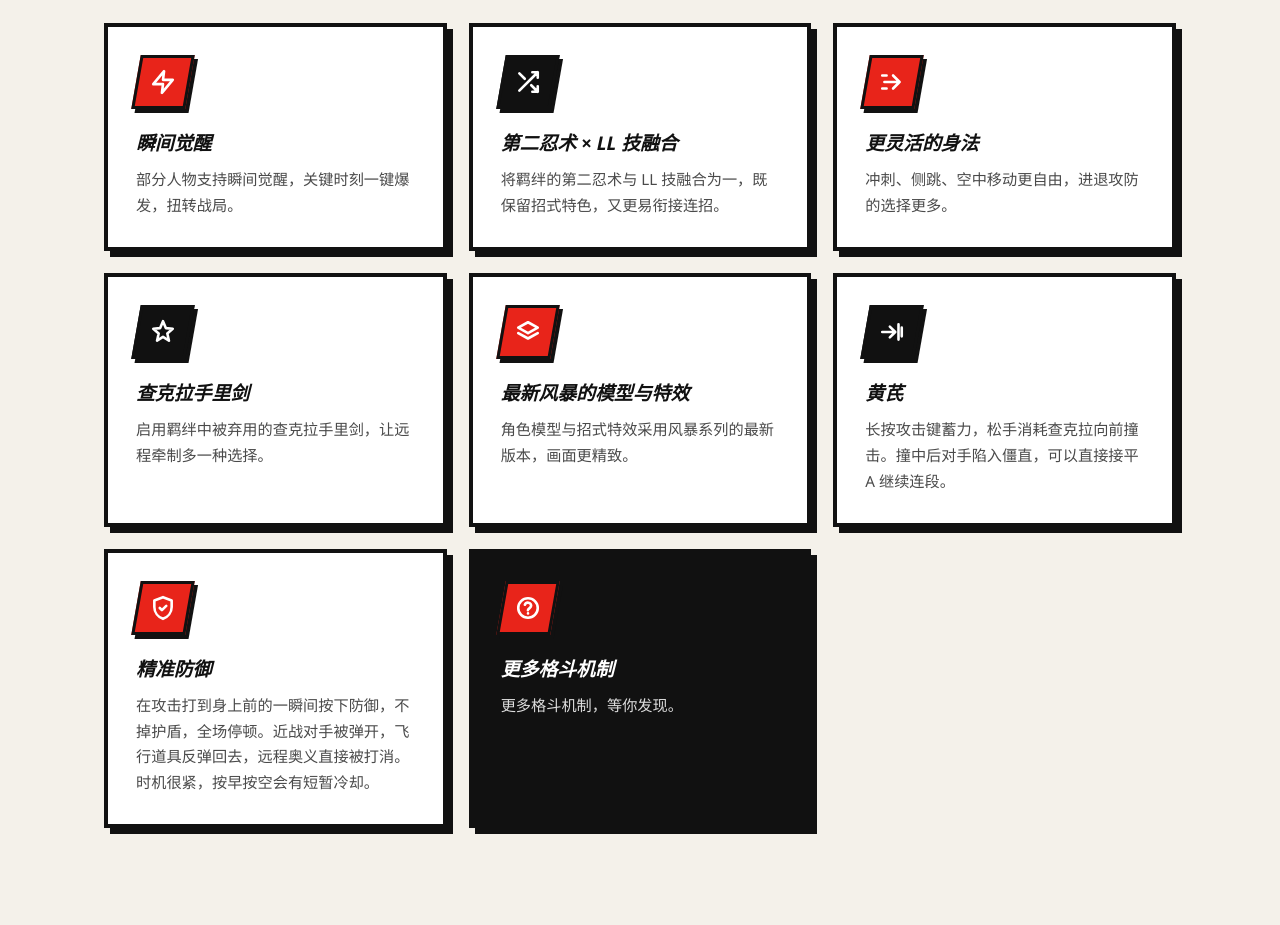
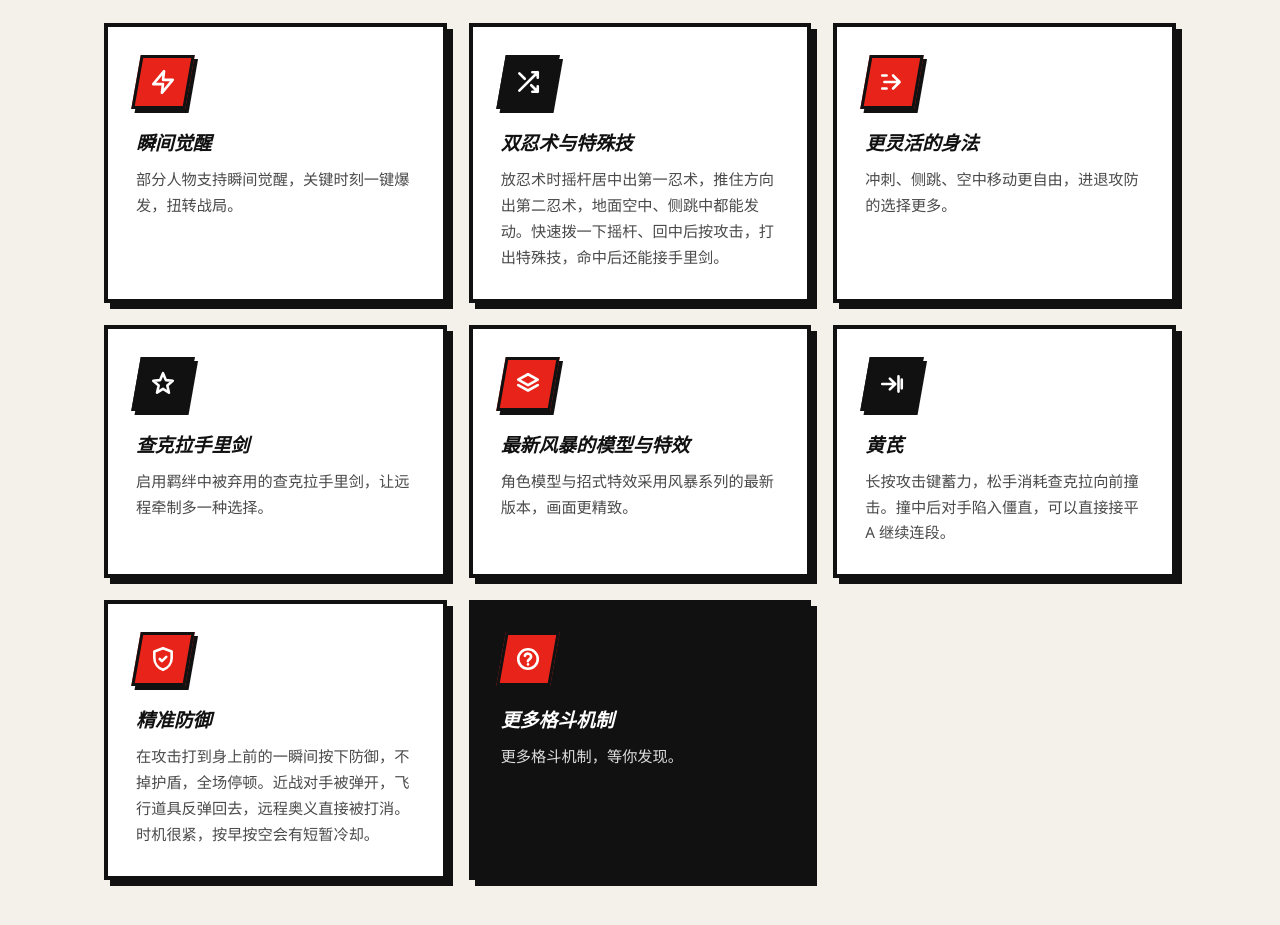
Before and after one commit to BaiFeng666/NSF, a plain HTML site: page index.html in a window 1280 px wide. Shown: the part 1760-2685 px from the top of the page. Drawn offline with Linux system fonts and the light colour scheme.

Commit message:
update site

```diff
--- a/index.html
+++ b/index.html
@@ -323,8 +323,8 @@
         </div>
         <div class="card mech reveal">
           <div class="ico"><svg viewBox="0 0 24 24" fill="none" stroke="currentColor" stroke-width="2.4" stroke-linecap="round" stroke-linejoin="round"><path d="M16 3h5v5M4 20L21 3M21 16v5h-5M15 15l6 6M4 4l5 5"/></svg></div>
-          <h3>第二忍术 × LL 技融合</h3>
-          <p>将羁绊的第二忍术与 LL 技融合为一，既保留招式特色，又更易衔接连招。</p>
+          <h3>双忍术与特殊技</h3>
+          <p>放忍术时摇杆居中出第一忍术，推住方向出第二忍术，地面空中、侧跳中都能发动。快速拨一下摇杆、回中后按攻击，打出特殊技，命中后还能接手里剑。</p>
         </div>
         <div class="card mech reveal">
           <div class="ico"><svg viewBox="0 0 24 24" fill="none" stroke="currentColor" stroke-width="2.4" stroke-linecap="round" stroke-linejoin="round"><path d="M5 12h14M13 6l6 6-6 6M3 6h4M3 18h4"/></svg></div>
```
